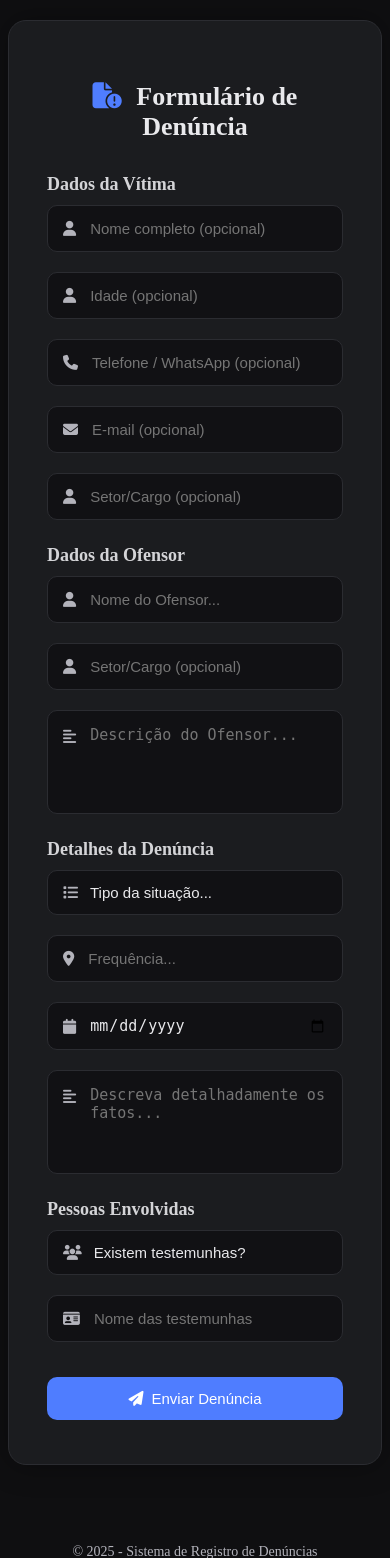
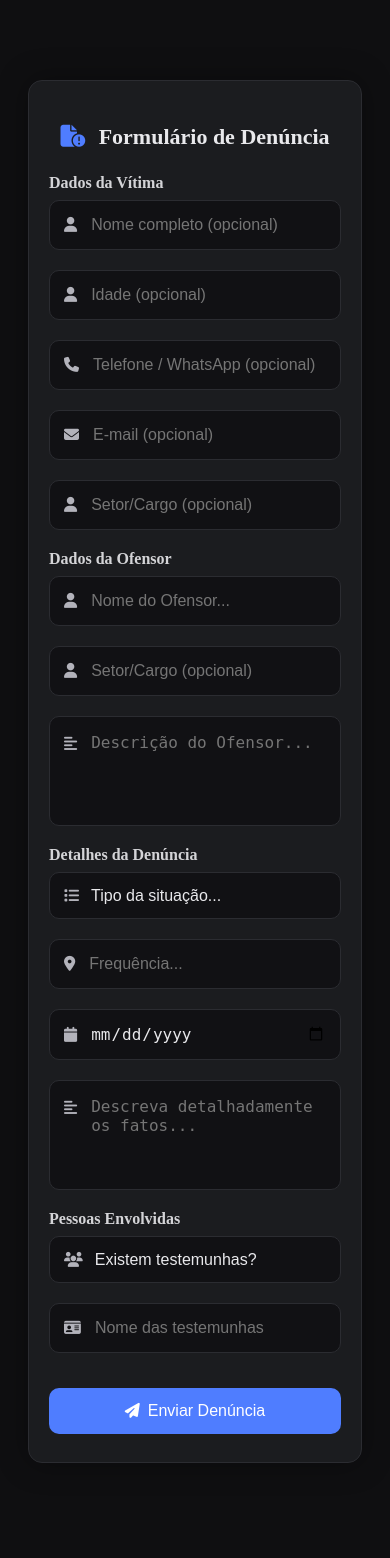
Before and after one commit to Timoteo-Dev-HD/Fomulario_de_Registro_de_Denuncias, a Flask app: page /denuncias/formulario in a window 390 px wide. Shown: the part 54-1612 px from the top of the page. Run offline with Flask 3, Linux system fonts and the light colour scheme; some libraries are stand-ins or nearby versions.

Commit message:
feat: Implementação de resposividade do código html e css do formularios e indexUser.

```diff
--- a/src/views/static/css/formulario.css
+++ b/src/views/static/css/formulario.css
@@ -147,3 +147,47 @@
     from { opacity: 0; transform: translateY(8px); }
     to { opacity: 1; transform: translateY(0); }
 }
+
+
+/* ===== Responsividade Mobile ===== */
+@media (max-width: 768px) {
+
+    .login-wrapper {
+        padding: 20px;
+        min-height: 100vh;
+        align-items: flex-start;
+    }
+
+    .login-box {
+        padding: 28px 20px;
+        border-radius: 14px;
+        max-width: 100%;
+        margin-top: 40px;
+    }
+
+    .login-box h1 {
+        font-size: 22px;
+        margin-bottom: 24px;
+    }
+
+    .login-box h2 {
+        font-size: 16px;
+        margin: 20px 0 8px;
+    }
+
+    .input-group {
+        padding: 14px 14px;
+        border-radius: 10px;
+    }
+
+    .input-group input,
+    .input-group select,
+    .input-group textarea {
+        font-size: 16px; /* evita zoom no iOS */
+    }
+
+    button {
+        padding: 14px;
+        font-size: 16px;
+    }
+}
--- a/src/views/templates/baseUser.html
+++ b/src/views/templates/baseUser.html
@@ -5,6 +5,8 @@
     <meta name="viewport" content="width=device-width, initial-scale=1.0">
 
     <title>{% block title %}Sistema de Denúncias{% endblock %}</title>
+
+    {% block head %}{% endblock %}
 
     <!-- Ícones -->
     <link rel="stylesheet" href="https://cdnjs.cloudflare.com/ajax/libs/font-awesome/6.6.0/css/all.min.css">
--- a/src/views/templates/formulario_denuncia.html
+++ b/src/views/templates/formulario_denuncia.html
@@ -1,6 +1,10 @@
 {% extends "baseUser.html" %}
 
 {% block title %}Formulário de Denúncia{% endblock %}
+
+{% block head %}
+    <meta name="viewport" content="width=device-width, initial-scale=1.0">
+{% endblock head %}
 
 
 {% block styles %}
```
Also changed, not shown: src/views/static/css/indexUser.css (+34 -2 lines).
